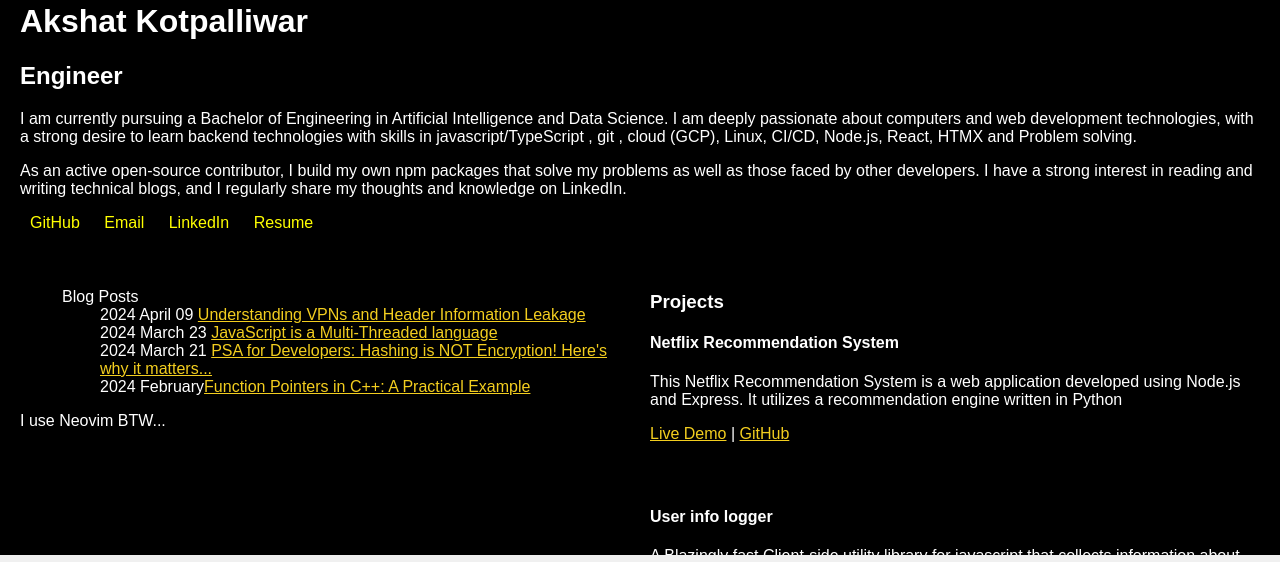
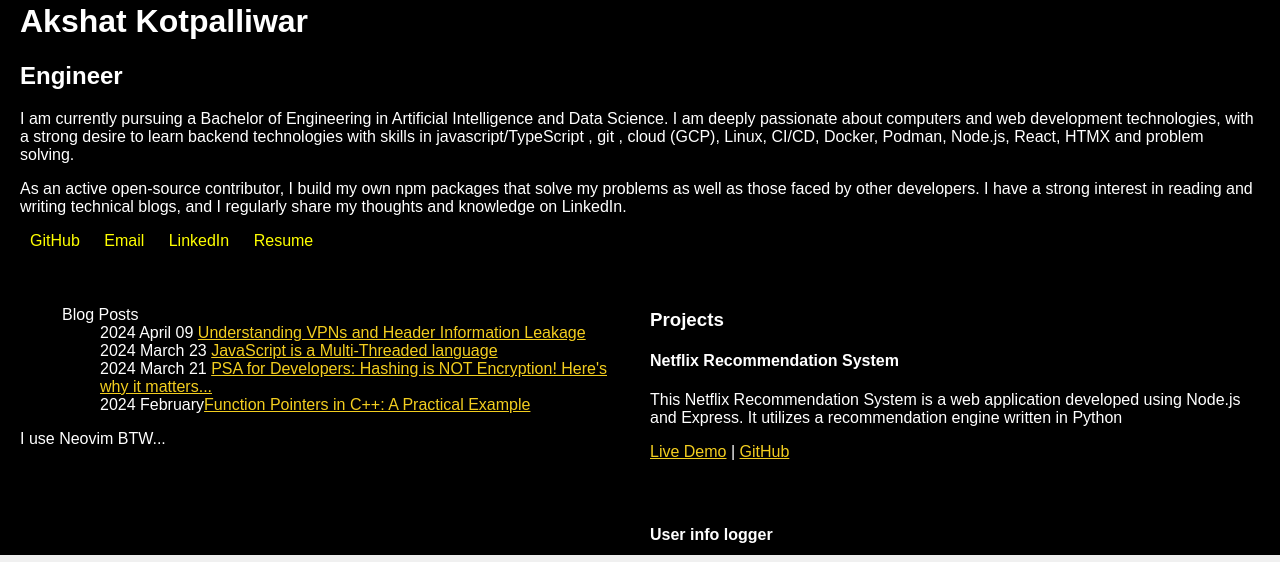
Before and after one commit to IntegerAlex/realtalkportfolio, a website: page public/index.html in a window 1280 px wide. Shown: the part 175-737 px from the top of the page. Drawn offline with Linux system fonts and the light colour scheme.

Commit message:
added skills

```diff
--- a/public/index.html
+++ b/public/index.html
@@ -12,7 +12,7 @@
         <h1>Akshat Kotpalliwar</h1>
         <h2>Engineer</h2>
         <p>
-		I am currently pursuing a Bachelor of Engineering in Artificial Intelligence and Data Science. I am deeply passionate about computers and web development technologies, with a strong desire to learn backend technologies with skills in javascript/TypeScript , git , cloud (GCP), Linux, CI/CD, Node.js, React, HTMX and Problem solving.
+		I am currently pursuing a Bachelor of Engineering in Artificial Intelligence and Data Science. I am deeply passionate about computers and web development technologies, with a strong desire to learn backend technologies with skills in javascript/TypeScript , git , cloud (GCP), Linux, CI/CD, Docker, Podman, Node.js, React, HTMX and problem solving.
 
 	</p><p>As an active open-source contributor, I build my own npm packages that solve my problems as well as those faced by other developers. I have a strong interest in reading and writing technical blogs, and I regularly share my thoughts and knowledge on LinkedIn.
         </p>
```
